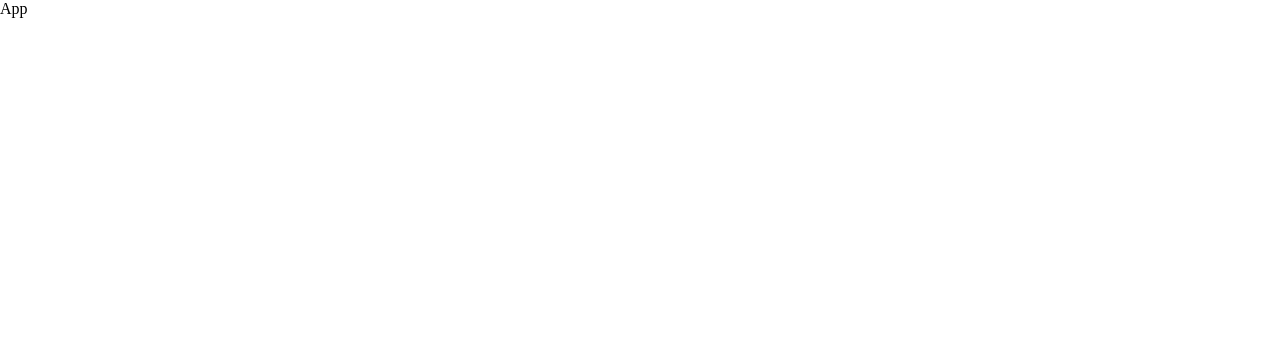
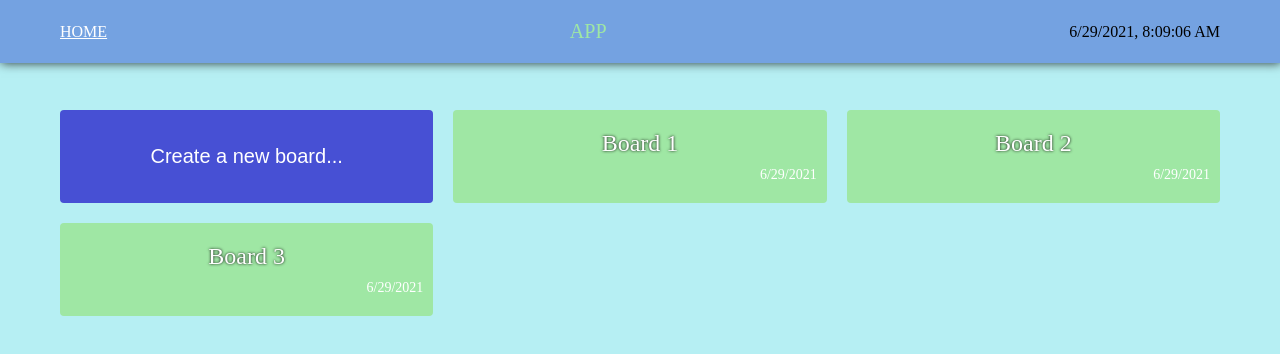
Before and after one commit to ilya07092000/trello-react-ts, a React (Create React App) app: page / in a window 1280 px wide. Shown: the top 354 px of the page. Built offline with nearby package versions, Linux system fonts and the light colour scheme.

Commit message:
feat: boards container

```diff
--- a/src/App.tsx
+++ b/src/App.tsx
@@ -1,9 +1,10 @@
 import './index.scss';
+import Boards from './containers/Boards/Boards';
 
 function App() {
   return (
     <div className="App">
-      App
+      <Boards />
     </div>
   );
 }
--- a/src/components/BoardLink/BoardLink.module.scss
+++ b/src/components/BoardLink/BoardLink.module.scss
@@ -1,4 +1,5 @@
 .link {
+  width: 100%;
   display: block;
   background: #9fe7a4;
   text-decoration: none;
--- a/src/components/BoardLink/BoardLink.tsx
+++ b/src/components/BoardLink/BoardLink.tsx
@@ -3,14 +3,14 @@ import React from 'react';
 import styles from './BoardLink.module.scss';
 
 type BoardLinkProps = {
-  name: string;
+  title: string;
   date: string;
   link: string;
 };
 
-const BoardLink = ({ name, date, link }: BoardLinkProps) => (
+const BoardLink = ({ title, date, link }: BoardLinkProps) => (
   <a className={styles.link} href={link}>
-    <p className={styles.name}>{name}</p>
+    <p className={styles.name}>{title}</p>
     <p className={styles.date}>{date}</p>
   </a>
 );
--- a/src/components/Header/Header.module.scss
+++ b/src/components/Header/Header.module.scss
@@ -1,4 +1,8 @@
 .header {
+  position: absolute;
+  top: 0;
+  left: 0;
+  width: 100%;
   background: #74a2e1;
   box-shadow: 1px 0 10px 0px rgba(0, 0, 0, .8);
 }
--- /dev/null
+++ b/src/containers/Boards/Boards.module.scss
@@ -0,0 +1,17 @@
+.content {
+  min-height: 100vh;
+  background: rgb(182, 239, 243);
+  padding-top: 100px;
+}
+
+.contentInner {
+  margin: 0 -10px;
+  display: flex;
+  flex-wrap: wrap;
+}
+
+.col {
+  padding: 10px;
+  display: flex;
+  width: 33.3333%;
+}
--- /dev/null
+++ b/src/containers/Boards/Boards.tsx
@@ -0,0 +1,35 @@
+import React from 'react';
+import Header from '../../components/Header/Header';
+import CreateBoardBtn from '../../components/CreateBoardBtn/CreateBoardBtn';
+import BoardLink from '../../components/BoardLink/BoardLink';
+
+import { boards } from '../../mock/boards';
+import styles from './Boards.module.scss';
+
+const Boards = () => {
+  return (
+    <>
+      <Header />
+      <div className={styles.content}>
+        <div className="container">
+          <div className={styles.contentInner}>
+            <div className={styles.col}>
+              <CreateBoardBtn onCreate={() => console.log('fds')} />
+            </div>
+            {boards.map((board) => (
+              <div key={board.id} className={styles.col}>
+                <BoardLink
+                  link="/"
+                  title={board.title}
+                  date={new Date().toLocaleDateString()}
+                />
+              </div>
+            ))}
+          </div>
+        </div>
+      </div>
+    </>
+  );
+};
+
+export default Boards;
```
